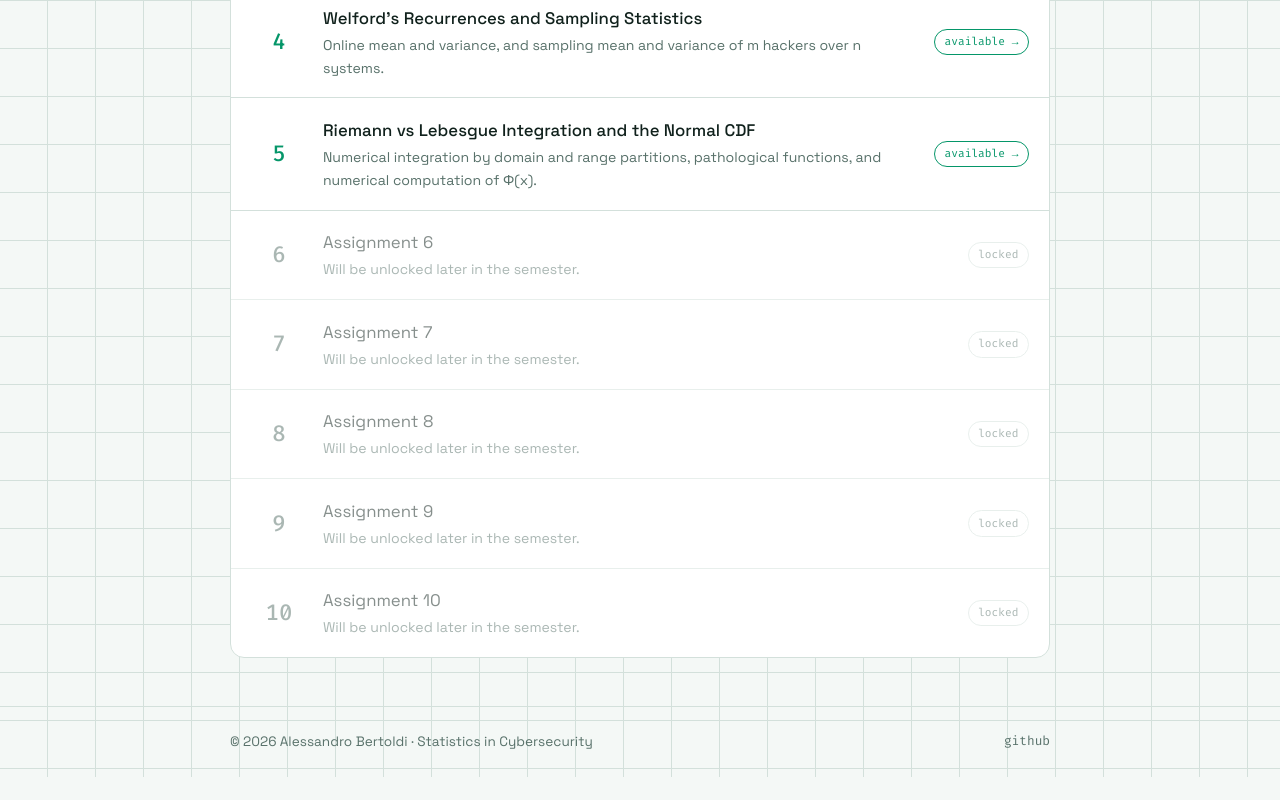
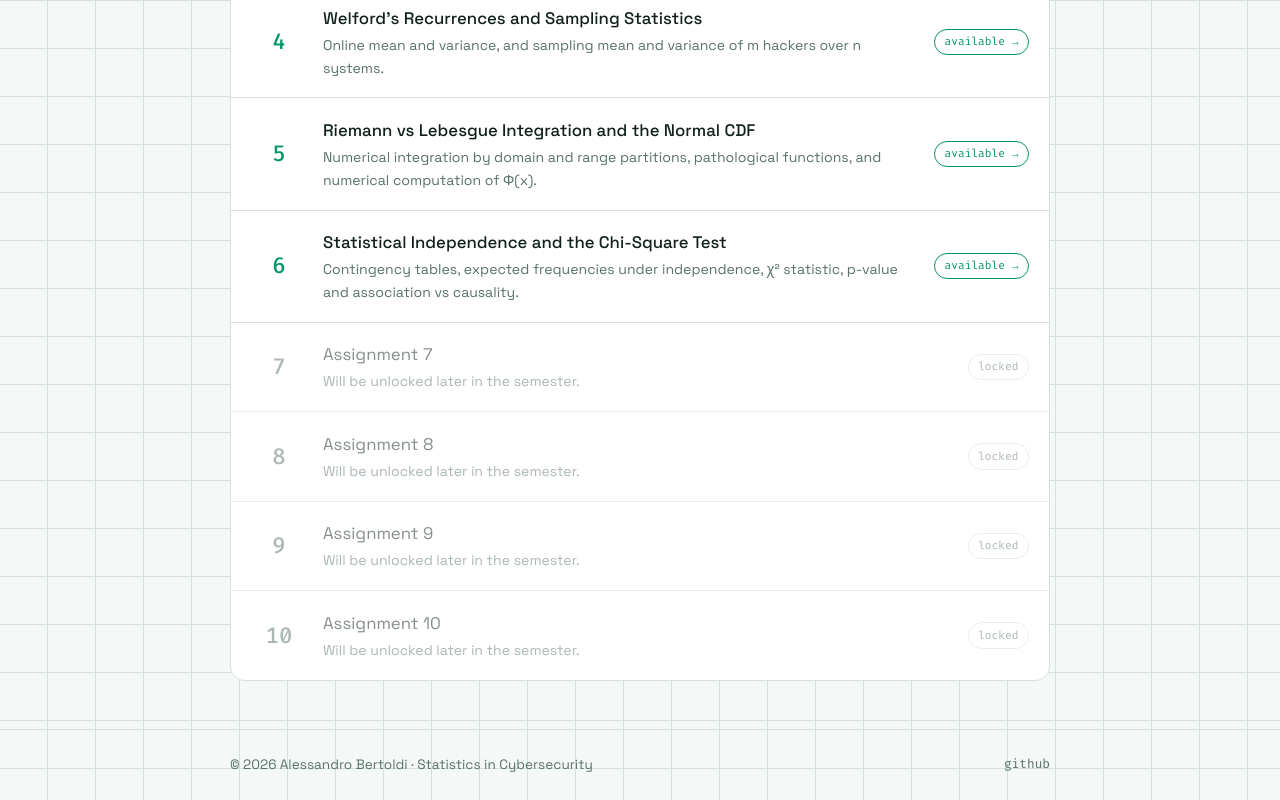
Before and after one commit to alemv7/Cybersecurity-Statistics-HW-2026-27, a plain HTML site: page index.html in a window 1280 px wide. Shown: the part 863-1663 px from the top of the page. Before the commit the page ends 1640 px from the top, so only its background shows below. Drawn offline with Linux system fonts and the light colour scheme.

Commit message:
Update index.html

```diff
--- a/index.html
+++ b/index.html
@@ -127,7 +127,12 @@ footer .wrap{display:flex;flex-wrap:wrap;justify-content:space-between;gap:1rem}
         <p>Numerical integration by domain and range partitions, pathological functions, and numerical computation of Φ(x).</p></div>
         <span class="pill">available</span>
       </a>
-      <div class="row locked"><span class="num">6</span><div><h3>Assignment 6</h3><p>Will be unlocked later in the semester.</p></div><span class="pill">locked</span></div>
+      <a class="row open" href="hw6.html">
+        <span class="num">6</span>
+        <div><h3>Statistical Independence and the Chi-Square Test</h3>
+        <p>Contingency tables, expected frequencies under independence, χ² statistic, p-value and association vs causality.</p></div>
+        <span class="pill">available</span>
+      </a>
       <div class="row locked"><span class="num">7</span><div><h3>Assignment 7</h3><p>Will be unlocked later in the semester.</p></div><span class="pill">locked</span></div>
       <div class="row locked"><span class="num">8</span><div><h3>Assignment 8</h3><p>Will be unlocked later in the semester.</p></div><span class="pill">locked</span></div>
       <div class="row locked"><span class="num">9</span><div><h3>Assignment 9</h3><p>Will be unlocked later in the semester.</p></div><span class="pill">locked</span></div>
```
